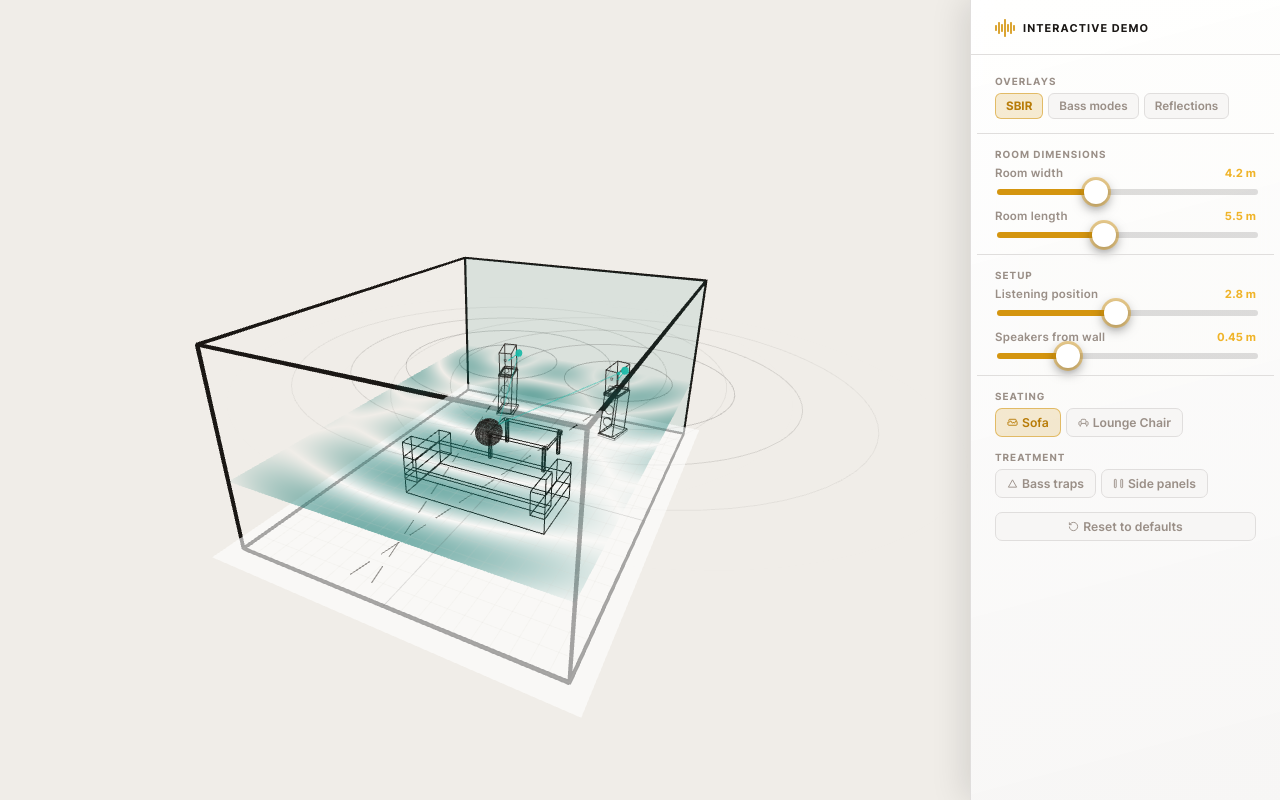
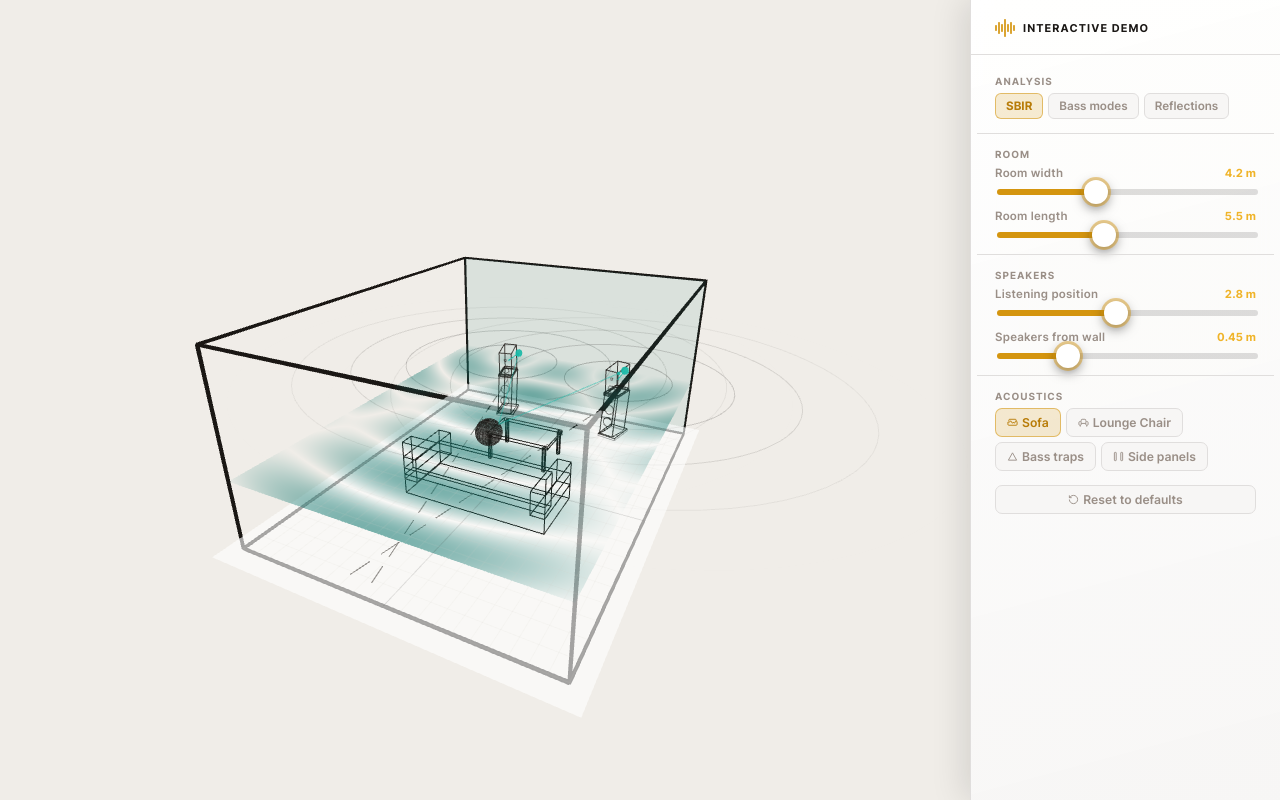
Before and after one commit to theshepherdmatt/measurely-engine, a plain HTML site: page demo.html in a window 1280 px wide. Drawn offline with Linux system fonts and the light colour scheme; animation ran at ten frames a second.

Commit message:
feat: sync web engine and css overhaul from new local path

```diff
--- a/demo.html
+++ b/demo.html
@@ -316,9 +316,9 @@ body {
     <!-- Scrollable body -->
     <div class="demo-panel-body">
 
-        <!-- Overlays -->
+        <!-- Analysis -->
         <div>
-            <div class="demo-group-label">Overlays</div>
+            <div class="demo-group-label">Analysis</div>
             <div class="demo-btn-row">
                 <button class="overlay-btn active" data-overlay="sbir">SBIR</button>
                 <button class="overlay-btn" data-overlay="bandwidth">Bass modes</button>
@@ -328,9 +328,9 @@ body {
 
         <div class="demo-divider"></div>
 
-        <!-- Room sliders -->
+        <!-- Room -->
         <div>
-            <div class="demo-group-label">Room dimensions</div>
+            <div class="demo-group-label">Room</div>
             <div style="display:flex;flex-direction:column;gap:12px;">
 
                 <div class="demo-field">
@@ -356,9 +356,9 @@ body {
 
         <div class="demo-divider"></div>
 
-        <!-- Setup sliders -->
+        <!-- Speakers -->
         <div>
-            <div class="demo-group-label">Setup</div>
+            <div class="demo-group-label">Speakers</div>
             <div style="display:flex;flex-direction:column;gap:12px;">
 
                 <div class="demo-field">
@@ -384,9 +384,9 @@ body {
 
         <div class="demo-divider"></div>
 
-        <!-- Seating type -->
+        <!-- Acoustics: seating + treatment together -->
         <div>
-            <div class="demo-group-label">Seating</div>
+            <div class="demo-group-label">Acoustics</div>
             <div class="demo-btn-row">
                 <button class="sbox-btn active" id="demoSeatingSofa" data-seat="sofa">
                     <svg xmlns="http://www.w3.org/2000/svg" width="11" height="11" viewBox="0 0 24 24" fill="none" stroke="currentColor" stroke-width="2" aria-hidden="true"><path d="M20 9V7a2 2 0 0 0-2-2H6a2 2 0 0 0-2 2v2"/><path d="M2 11v5a2 2 0 0 0 2 2h16a2 2 0 0 0 2-2v-5a2 2 0 0 0-4 0v0a2 2 0 0 1-4 0v0a2 2 0 0 1-4 0v0a2 2 0 0 0-4 0z"/></svg>
@@ -396,13 +396,6 @@ body {
                     <svg xmlns="http://www.w3.org/2000/svg" width="11" height="11" viewBox="0 0 24 24" fill="none" stroke="currentColor" stroke-width="2" aria-hidden="true"><rect x="2" y="10" width="5" height="8" rx="2"/><rect x="17" y="10" width="5" height="8" rx="2"/><path d="M7 14h10M7 10V7a2 2 0 0 1 2-2h6a2 2 0 0 1 2 2v3"/><line x1="5" y1="18" x2="5" y2="21"/><line x1="19" y1="18" x2="19" y2="21"/></svg>
                     Lounge Chair
                 </button>
-            </div>
-        </div>
-
-        <!-- Treatment -->
-        <div>
-            <div class="demo-group-label">Treatment</div>
-            <div class="demo-btn-row">
                 <button class="sbox-btn" data-item="bass_traps">
                     <svg xmlns="http://www.w3.org/2000/svg" width="11" height="11" viewBox="0 0 24 24" fill="none" stroke="currentColor" stroke-width="2" aria-hidden="true"><polygon points="3 20 12 4 21 20"/></svg>
                     Bass traps
@@ -417,7 +410,7 @@ body {
         <!-- Reset -->
         <div>
             <button class="sbox-btn sbox-reset" id="demoReset" style="width:100%;justify-content:center;"
-                    title="Restores: 4.2 × 5.5 m room, listener at 2.1 m, speakers 0.45 m from wall, furniture on, no treatment">
+                    title="Restores: 4.2 × 5.5 m room, listener at 2.8 m, speakers 0.45 m from wall, sofa, no treatment">
                 <svg xmlns="http://www.w3.org/2000/svg" width="11" height="11" viewBox="0 0 24 24" fill="none" stroke="currentColor" stroke-width="2" aria-hidden="true"><path d="M3 12a9 9 0 1 0 9-9 9.75 9.75 0 0 0-6.74 2.74L3 8"/><path d="M3 3v5h5"/></svg>
                 Reset to defaults
             </button>
@@ -528,10 +521,11 @@ document.querySelectorAll('[data-seat]').forEach(btn => {
         const seat = btn.dataset.seat;
         document.querySelectorAll('[data-seat]').forEach(b => b.classList.remove('active'));
         btn.classList.add('active');
-        demoState.environment.furniture.seating_type = seat;
+        demoState.environment.furniture.seating_type    = seat;
+        demoState.environment.furniture.opt_coffee_table = seat !== 'lounge';
         demo3D.update();
         demo3D.stopAutoSpin();
-        showChip(seat === 'lounge' ? 'Lounge chair — listener reclined slightly further back' : 'Sofa — standard listening position');
+        showChip(seat === 'lounge' ? 'Lounge chair — coffee table removed' : 'Sofa — standard listening position');
     });
 });
 
```
